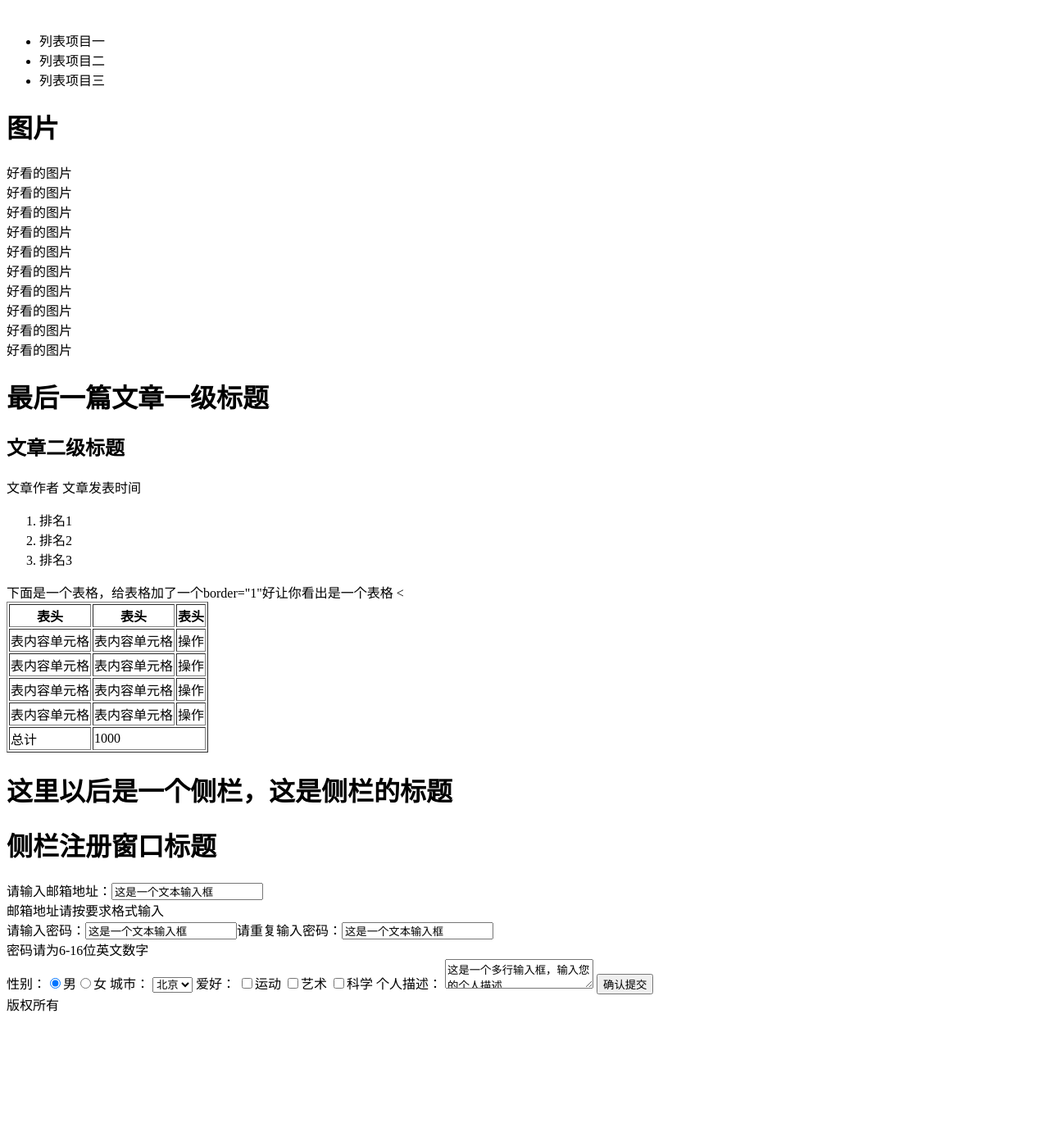
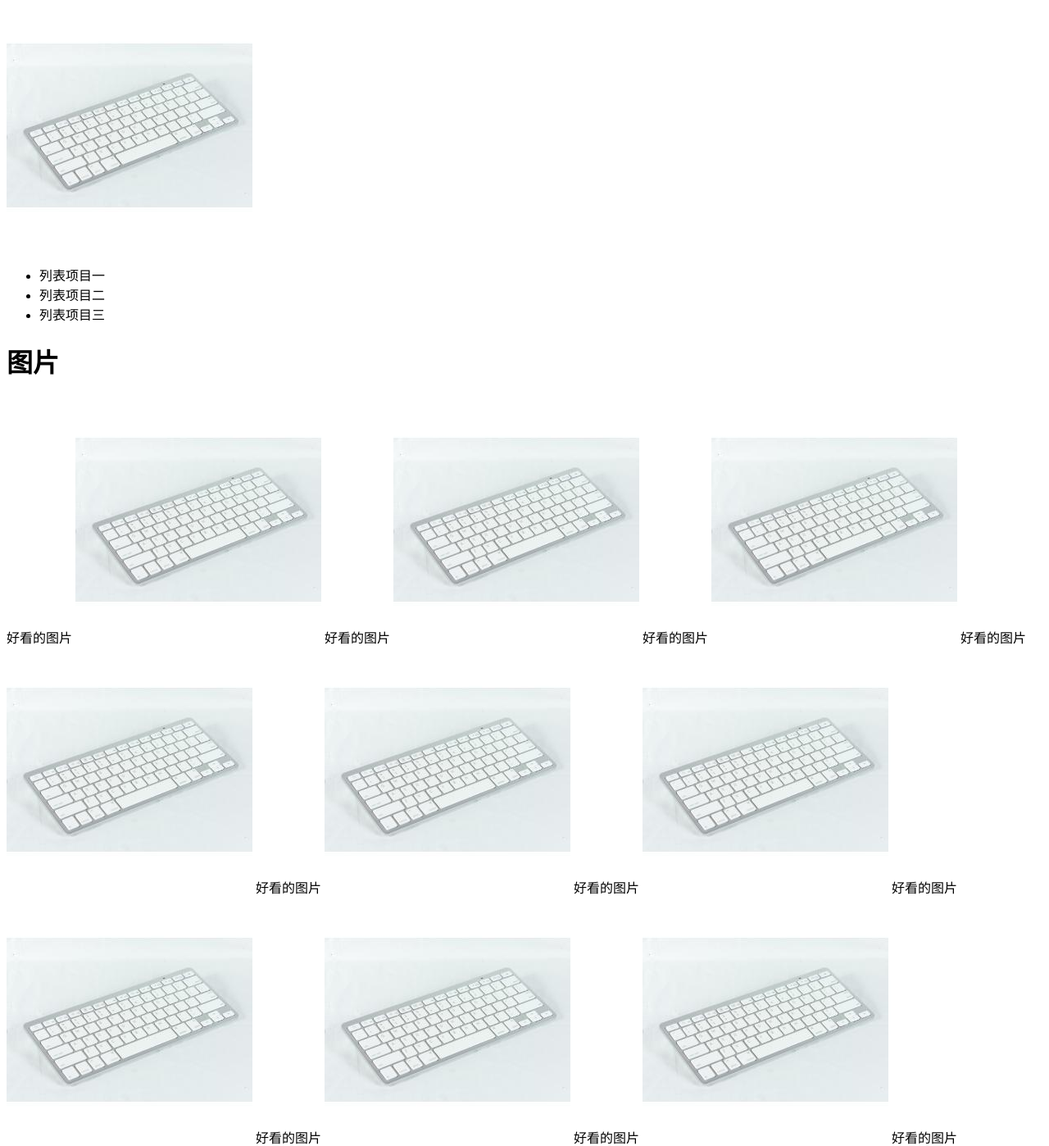
Before and after one commit to maxiaofang/baidu-ife-2016, a plain HTML site: page index.html in a window 1280 px wide. Shown: the part 1309-2707 px from the top of the page at 82% size. Before the commit the page ends 2554 px from the top, so only its background shows below. Drawn offline with Linux system fonts and the light colour scheme.

Commit message:
Add all imgs inyo html

```diff
--- a/index.html
+++ b/index.html
@@ -25,7 +25,7 @@
 		<h2>文章二级标题</h2>
 		<p>文章作者 文章发表时间</p>
 		<p>这是一个很长很长的段落，这是一个很长很长的段落，这是一个很长很长的段落，这是一个很长很长的段落，这是一个很长很长的段落，这是一个很长很长的段落，这是一个很长很长的段落，<br>换行了<br>这是一个很长很长的段落，这是一个很长很长的段落，这是一个很长很长的段落，这是一个很长很长的段落，这是一个很长很长的段落，这是一个很长很长的段落，换行了<br>这是一个很长很长的段落，这是一个很长很长的段落，<a href="http://ife.baidu.com">这里有一个链接链接到http://ife.baidu.com</a>这是一个很长很长的段落，这是一个很长很长的段落，<b>这里有个粗体字</b>这是一个很长很长的段落，这是一个很长很长的段落，这是一个很长很长的段落，这是一个很长很长的段落，这是一个很长很长的段落，这是一个很长很长的段落，这是一个很长很长的段落。</p>
-		<img src="">
+		<img src="keyboard.jpg">
 		<ul>
 			<li>列表项目一</li>
 			<li>列表项目二</li>
@@ -33,25 +33,25 @@
 		</ul>
 		<h1>图片</h1>
 		好看的图片
-		<img src=""><br>
+		<img src="keyboard.jpg">
 		好看的图片
-		<img src=""><br>
+		<img src="keyboard.jpg">
 		好看的图片
-		<img src=""><br>
+		<img src="keyboard.jpg">
 		好看的图片
-		<img src=""><br>
+		<img src="keyboard.jpg">
 		好看的图片
-		<img src=""><br>
+		<img src="keyboard.jpg">
 		好看的图片
-		<img src=""><br>
+		<img src="keyboard.jpg">
 		好看的图片
-		<img src=""><br>
+		<img src="keyboard.jpg">
 		好看的图片
-		<img src=""><br>
+		<img src="keyboard.jpg">
 		好看的图片
-		<img src=""><br>
+		<img src="keyboard.jpg">
 		好看的图片
-		<img src=""><br>
+		<img src="keyboard.jpg">
 
 		<h1>最后一篇文章一级标题</h1>
 		<h2>文章二级标题</h2>
```
